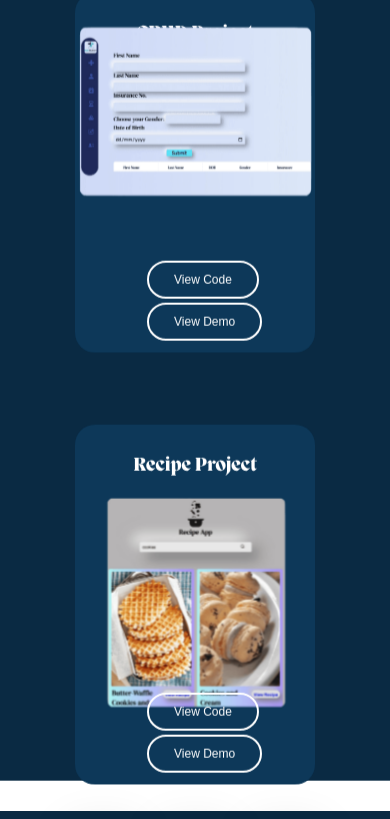
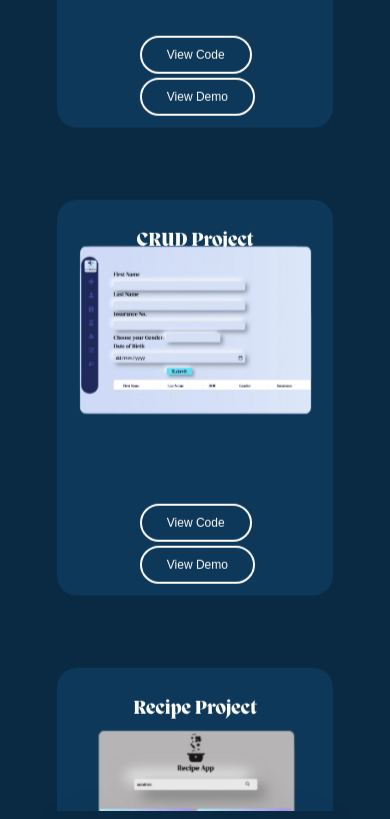
Before and after one commit to Xmuhia/Portfolio, a React (Vite) app in the folder client/: page / in a window 390 px wide. Shown: the part 1991-2810 px from the top of the page. Built offline with nearby package versions, Linux system fonts and the light colour scheme.

Commit message:
Adjusting Project Box Position

```diff
--- a/client/src/index.css
+++ b/client/src/index.css
@@ -333,8 +333,8 @@ position: relative;
 
 .project-cards .box {
   position: relative;
-  width: 20em;
-  height: 30em;
+  width: 23em;
+  height: 33em;
   margin: 3em;
   background: #0d3859;;
   border-radius: 20px;
@@ -483,6 +483,10 @@ ul li {
 
   }
 
+  .project-cards {
+    transform: translateY(18%);
+  }
+
   span {
     font-family: "TuskerGrotesk";
     font-size: 4em;
```
